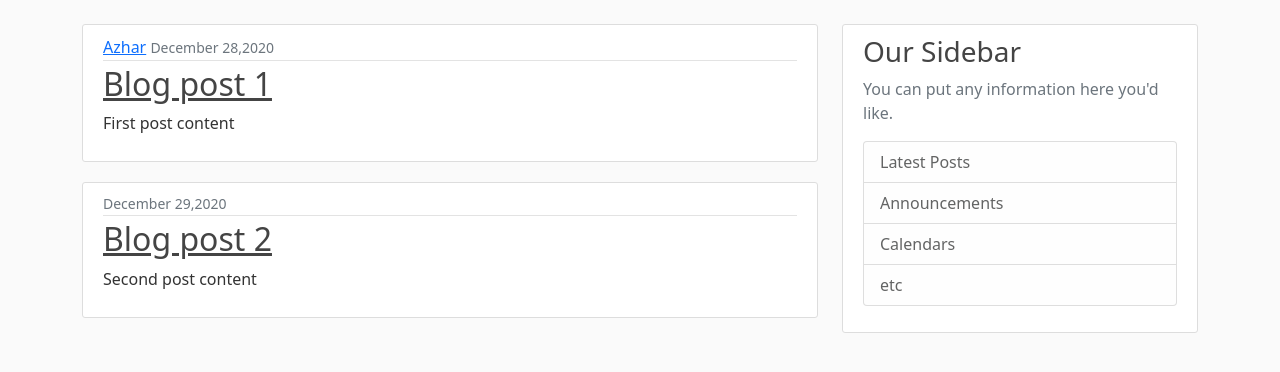
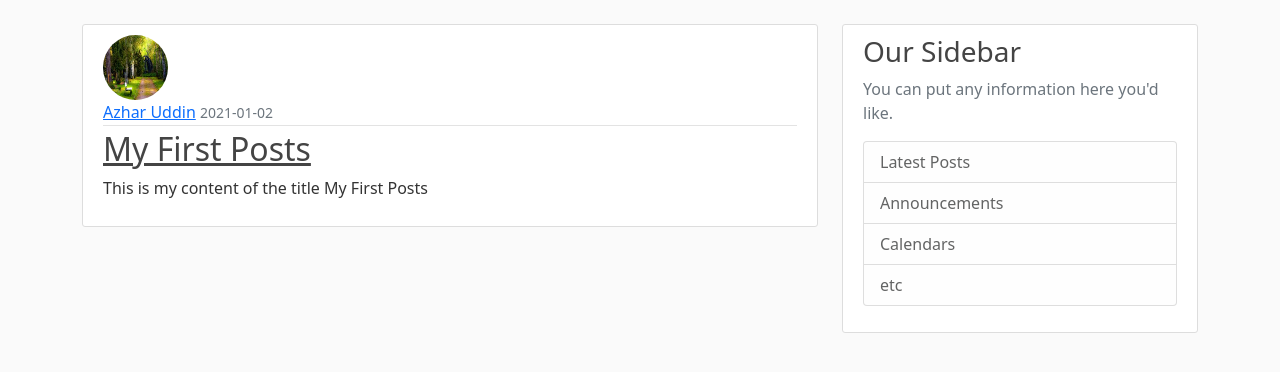
Before and after one commit to AzharUddinSheikh/FlaskWeb, a Flask app: page / in a window 1280 px wide. Shown: the part 56-428 px from the top of the page. Run offline with Flask 2, Linux system fonts and the light colour scheme; data comes from the database, SQL or seed files in the repository; both versions use the stored data as it was after the commit; some libraries are stand-ins or nearby versions.

Commit message:
in model just fixed the error, in route connected to our db as we connect register without hashed password also get all data in home route, sitedb data has been inserted, home html file instead getting all backref author data just need username and also need not time in datetime

```diff
--- a/Flask-api-2/flaskblog/models.py
+++ b/Flask-api-2/flaskblog/models.py
@@ -28,4 +28,4 @@ class Posts(db.Model):
     user_id = db.Column(db.Integer, db.ForeignKey('user.id'), nullable=False)
 
     def __repr__(self):
-        return f"User('{self.title}','{self.date_posted}')"
+        return f"Posts('{self.title}','{self.date_posted}')"
--- a/Flask-api-2/flaskblog/routes.py
+++ b/Flask-api-2/flaskblog/routes.py
@@ -7,23 +7,10 @@ from flaskblog.form import RegistrationForm, LoginForm, UpdateAccountForm, PostF
 from flaskblog.models import User, Posts
 from flask_login import login_user, current_user, logout_user, login_required
 
-posts = [
-    {
-        'author': 'Azhar',
-        'title': 'Blog post 1',
-        'content': 'First post content',
-        'date_posted': 'December 28,2020'
-    },
-    {
-        'title': 'Blog post 2',
-        'content': 'Second post content',
-        'date_posted': 'December 29,2020'
-    }
-]
-
 
 @app.route('/')
 def home():
+    posts = Posts.query.all()
     return render_template('home.html', posts=posts)
 
 
@@ -126,6 +113,9 @@ def account():
 def new_post():
     form = PostForm()
     if form.validate_on_submit():
+        post = Posts(title=form.title.data,content=form.content.data,author=current_user)
+        db.session.add(post)
+        db.session.commit()
         flash('Your Post Has Been Created','success')
         return redirect(url_for('home'))
     return render_template('create_post.html',title='New Post',form=form)
--- a/Flask-api-2/flaskblog/templates/home.html
+++ b/Flask-api-2/flaskblog/templates/home.html
@@ -3,10 +3,11 @@
 {% for post in posts %}
 
 <article class="media content-section">
+    <img class="rounded-circle article-img" src="{{url_for('static',filename='img/'+post.author.image_file)}}">
     <div class="media-body">
         <div class="article-metadata">
-            <a class="mr-2" href="#">{{ post.author }}</a>
-            <small class="text-muted">{{ post.date_posted }}</small>
+            <a class="mr-2" href="#">{{ post.author.username }}</a>
+            <small class="text-muted">{{ post.date_posted.strftime('%Y-%m-%d') }}</small>
         </div>
         <h2><a class="article-title" href="#">{{ post.title }}</a></h2>
         <p class="article-content">{{ post.content }}</p>
```
Also changed, not shown: Flask-api-2/flaskblog/site.db.
